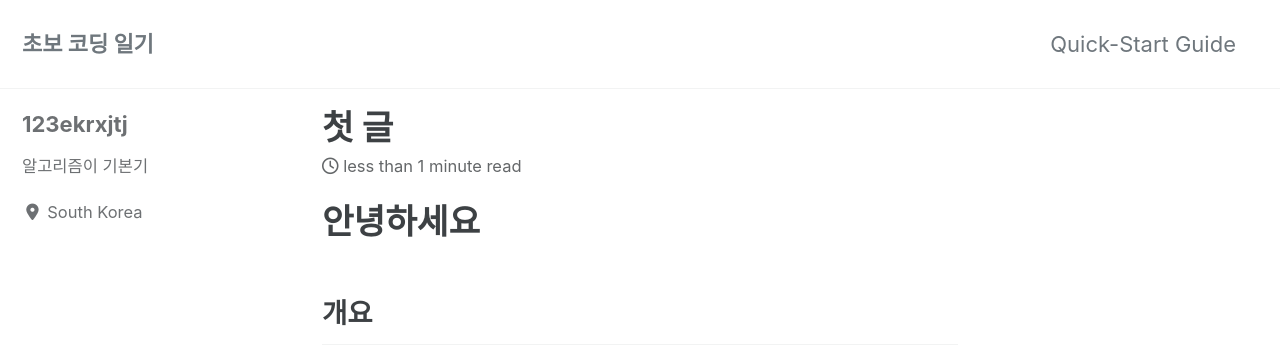
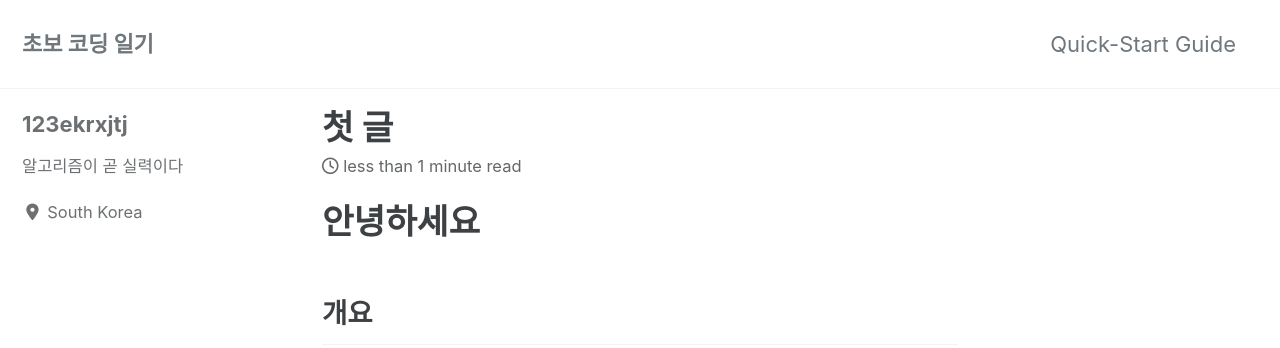
Before and after one commit to 123ekrxjtj/123ekrxjtj.github.io, a Jekyll site: the page built from _posts/2020-05-23-first.md, in a window 1280 px wide. Shown: the top 348 px of the page. Built offline with Jekyll 4.4.1, drawn with Linux system fonts in a browser that asks for light colours; cached includes are drawn as plain includes; nearby versions of some CDN libraries.

Commit message:
Update _config.yml

```diff
--- a/_config.yml
+++ b/_config.yml
@@ -95,7 +95,7 @@ analytics:
 author:
   name             : "123ekrxjtj"
   avatar           : # path of avatar image, e.g. "/assets/images/bio-photo.jpg"
-  bio              : "알고리즘이 기본기"
+  bio              : "알고리즘이 곧 실력이다"
   location         : "South Korea"
   email            :
   links:
```
